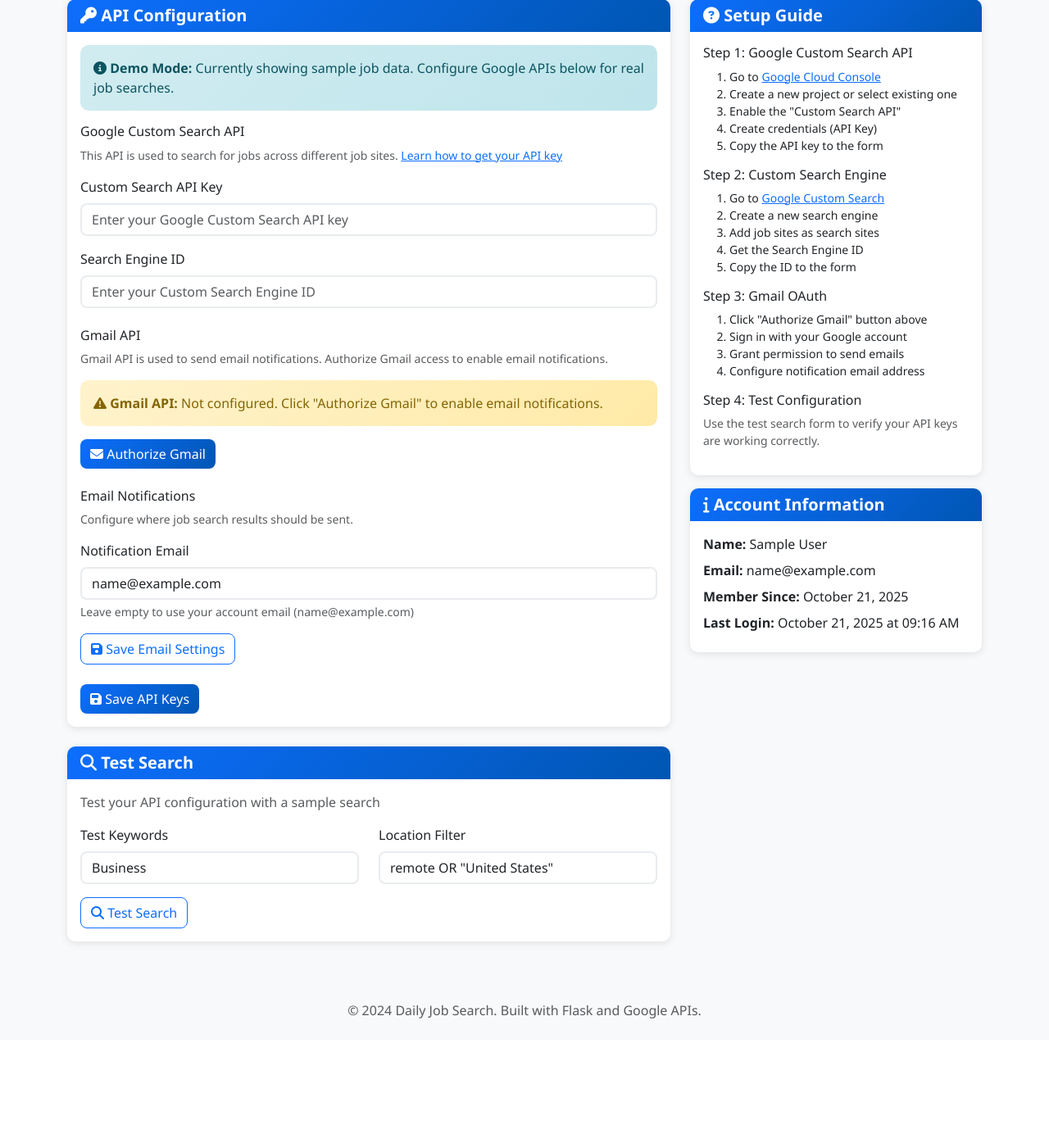
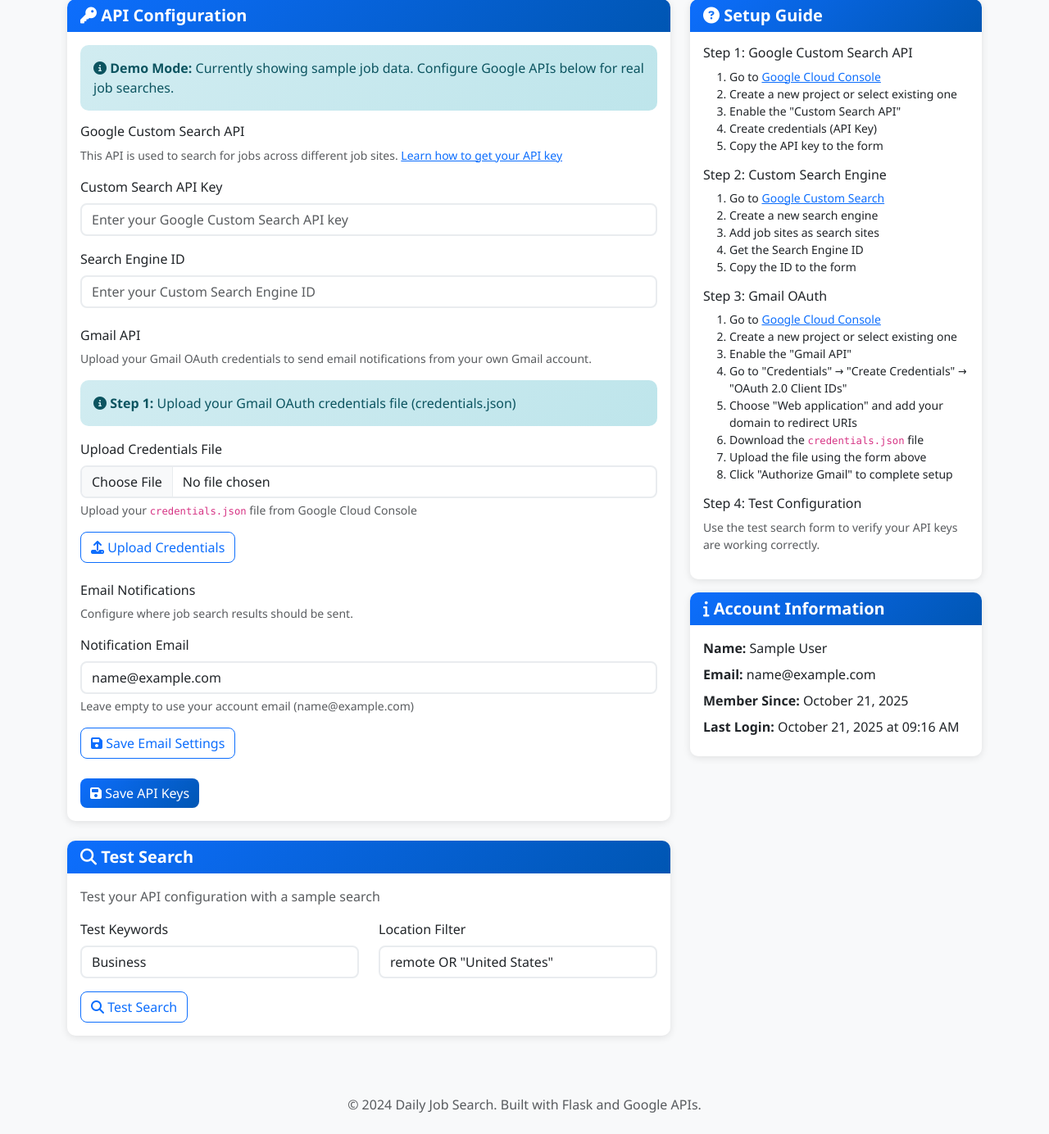
Before and after one commit to AYHD-youtube/daily-job-search, a Flask app: page /settings in a window 1280 px wide. Shown: the part 173-1557 px from the top of the page at 82% size. Before the commit the page ends 1416 px from the top, so only its background shows below. Run offline with Flask 3, Linux system fonts and the light colour scheme; the visitor is signed in with stand-in values (Sample User, id 1); some libraries are stand-ins or nearby versions.

Commit message:
feat(oauth): add user-specific Gmail OAuth credentials upload
- Add user_oauth_credentials field to User model
- Add file upload functionality for credentials.json
- Update Gmail OAuth flow to use user-uploaded credentials
- Add step-by-step UI for credentials upload and authorization
- Add validation for uploaded credentials file
- Update setup guide with detailed OAuth instructions

```diff
--- a/app.py
+++ b/app.py
@@ -11,6 +11,7 @@ import secrets
 from datetime import datetime, timedelta
 from werkzeug.security import generate_password_hash, check_password_hash
 from flask import Flask, render_template, request, redirect, url_for, flash, jsonify, session
+from werkzeug.utils import secure_filename
 from flask_sqlalchemy import SQLAlchemy
 from flask_login import LoginManager, UserMixin, login_user, logout_user, login_required, current_user
 from google.oauth2.credentials import Credentials
@@ -31,6 +32,8 @@ app = Flask(__name__)
 app.config['SECRET_KEY'] = os.environ.get('SECRET_KEY', secrets.token_hex(32))
 app.config['SQLALCHEMY_DATABASE_URI'] = os.environ.get('DATABASE_URL', 'sqlite:///job_search.db')
 app.config['SQLALCHEMY_TRACK_MODIFICATIONS'] = False
+app.config['UPLOAD_FOLDER'] = 'user_credentials'
+app.config['MAX_CONTENT_LENGTH'] = 16 * 1024 * 1024  # 16MB max file size
 
 # Initialize extensions
 db = SQLAlchemy(app)
@@ -66,6 +69,7 @@ class User(UserMixin, db.Model):
     google_id = db.Column(db.String(120), unique=True)
     google_credentials = db.Column(db.Text)  # JSON string of credentials
     gmail_credentials = db.Column(db.Text)  # JSON string of Gmail OAuth credentials
+    user_oauth_credentials = db.Column(db.Text)  # User-uploaded OAuth credentials JSON
     notification_email = db.Column(db.String(120))  # Email address to send notifications to
     created_at = db.Column(db.DateTime, default=datetime.utcnow)
     last_login = db.Column(db.DateTime, default=datetime.utcnow)
@@ -170,25 +174,40 @@ def get_google_credentials(user):
         logger.error(f"Error getting credentials for user {user.id}: {e}")
         return None
 
-def get_gmail_flow():
-    """Create Gmail OAuth flow"""
-    if not GOOGLE_CLIENT_ID or not GOOGLE_CLIENT_SECRET:
-        return None
+def get_gmail_flow(user=None):
+    """Create Gmail OAuth flow using user's credentials"""
+    if user and user.user_oauth_credentials:
+        try:
+            # Use user's uploaded OAuth credentials
+            client_config = json.loads(user.user_oauth_credentials)
+            flow = Flow.from_client_config(
+                client_config,
+                scopes=GMAIL_SCOPES,
+                redirect_uri=request.url_root + 'gmail-callback'
+            )
+            return flow
+        except Exception as e:
+            logger.error(f"Error creating flow from user credentials: {e}")
+            return None
 
-    flow = Flow.from_client_config(
-        {
-            "web": {
-                "client_id": GOOGLE_CLIENT_ID,
-                "client_secret": GOOGLE_CLIENT_SECRET,
-                "auth_uri": "https://accounts.google.com/o/oauth2/auth",
-                "token_uri": "https://oauth2.googleapis.com/token",
-                "redirect_uris": [GOOGLE_REDIRECT_URI]
-            }
-        },
-        scopes=GMAIL_SCOPES,
-        redirect_uri=GOOGLE_REDIRECT_URI
-    )
-    return flow
+    # Fallback to global OAuth credentials if available
+    if GOOGLE_CLIENT_ID and GOOGLE_CLIENT_SECRET:
+        flow = Flow.from_client_config(
+            {
+                "web": {
+                    "client_id": GOOGLE_CLIENT_ID,
+                    "client_secret": GOOGLE_CLIENT_SECRET,
+                    "auth_uri": "https://accounts.google.com/o/oauth2/auth",
+                    "token_uri": "https://oauth2.googleapis.com/token",
+                    "redirect_uris": [GOOGLE_REDIRECT_URI]
+                }
+            },
+            scopes=GMAIL_SCOPES,
+            redirect_uri=GOOGLE_REDIRECT_URI
+        )
+        return flow
+
+    return None
 
 def get_gmail_credentials(user):
     """Get Gmail credentials for user"""
@@ -845,9 +864,9 @@ def callback():
 @login_required
 def gmail_auth():
     """Start Gmail OAuth flow"""
-    flow = get_gmail_flow()
+    flow = get_gmail_flow(current_user)
     if not flow:
-        flash('Gmail OAuth not configured', 'error')
+        flash('Gmail OAuth not configured. Please upload your credentials.json file first.', 'error')
         return redirect(url_for('settings'))
 
     authorization_url, state = flow.authorization_url(
@@ -862,9 +881,9 @@ def gmail_auth():
 @login_required
 def gmail_callback():
     """Handle Gmail OAuth callback"""
-    flow = get_gmail_flow()
+    flow = get_gmail_flow(current_user)
     if not flow:
-        flash('Gmail OAuth not configured', 'error')
+        flash('Gmail OAuth not configured. Please upload your credentials.json file first.', 'error')
         return redirect(url_for('settings'))
 
     try:
@@ -927,11 +946,13 @@ def settings():
 
     # Get Gmail status
     gmail_configured = bool(current_user.gmail_credentials)
+    oauth_credentials_uploaded = bool(current_user.user_oauth_credentials)
     notification_email = current_user.notification_email or current_user.email
 
     return render_template('settings.html',
                          api_keys=api_keys,
                          gmail_configured=gmail_configured,
+                         oauth_credentials_uploaded=oauth_credentials_uploaded,
                          notification_email=notification_email)
 
 @app.route('/jobs')
@@ -985,6 +1006,41 @@ def save_email_settings():
     db.session.commit()
 
     return jsonify({'success': True, 'message': 'Email settings saved successfully'})
+
+@app.route('/api/upload-credentials', methods=['POST'])
+@login_required
+def upload_credentials():
+    """Upload user's OAuth credentials file"""
+    if 'credentials' not in request.files:
+        return jsonify({'success': False, 'message': 'No file uploaded'}), 400
+
+    file = request.files['credentials']
+    if file.filename == '':
+        return jsonify({'success': False, 'message': 'No file selected'}), 400
+
+    if file and file.filename.endswith('.json'):
+        try:
+            # Read and validate the JSON file
+            content = file.read().decode('utf-8')
+            credentials_data = json.loads(content)
+
+            # Validate that it's a proper OAuth credentials file
+            if 'web' not in credentials_data and 'installed' not in credentials_data:
+                return jsonify({'success': False, 'message': 'Invalid credentials file format'}), 400
+
+            # Save to user's record
+            current_user.user_oauth_credentials = content
+            db.session.commit()
+
+            return jsonify({'success': True, 'message': 'Credentials uploaded successfully'})
+
+        except json.JSONDecodeError:
+            return jsonify({'success': False, 'message': 'Invalid JSON file'}), 400
+        except Exception as e:
+            logger.error(f"Error uploading credentials: {e}")
+            return jsonify({'success': False, 'message': 'Error processing file'}), 500
+
+    return jsonify({'success': False, 'message': 'Please upload a .json file'}), 400
 
 @app.route('/api/gmail-status')
 @login_required
--- a/templates/settings.html
+++ b/templates/settings.html
@@ -48,23 +48,41 @@
                     <div class="mb-4">
                         <h6>Gmail API</h6>
                         <p class="text-muted small">
-                            Gmail API is used to send email notifications.
-                            Authorize Gmail access to enable email notifications.
+                            Upload your Gmail OAuth credentials to send email notifications from your own Gmail account.
                         </p>
 
-                        {% if gmail_configured %}
+                        {% if not oauth_credentials_uploaded %}
+                        <div class="alert alert-info">
+                            <i class="fas fa-info-circle"></i>
+                            <strong>Step 1:</strong> Upload your Gmail OAuth credentials file (credentials.json)
+                        </div>
+
+                        <div class="mb-3">
+                            <label for="credentialsFile" class="form-label">Upload Credentials File</label>
+                            <input type="file" class="form-control" id="credentialsFile" accept=".json">
+                            <div class="form-text">
+                                Upload your <code>credentials.json</code> file from Google Cloud Console
+                            </div>
+                        </div>
+
+                        <button type="button" class="btn btn-outline-primary" onclick="uploadCredentials()">
+                            <i class="fas fa-upload"></i> Upload Credentials
+                        </button>
+
+                        {% elif not gmail_configured %}
+                        <div class="alert alert-warning">
+                            <i class="fas fa-exclamation-triangle"></i>
+                            <strong>Step 2:</strong> Authorize Gmail access to enable email notifications.
+                        </div>
+                        <a href="/gmail-auth" class="btn btn-primary">
+                            <i class="fas fa-envelope"></i> Authorize Gmail
+                        </a>
+
+                        {% else %}
                         <div class="alert alert-success">
                             <i class="fas fa-check-circle"></i>
                             <strong>Gmail API:</strong> Configured and ready to send emails
                         </div>
-                        {% else %}
-                        <div class="alert alert-warning">
-                            <i class="fas fa-exclamation-triangle"></i>
-                            <strong>Gmail API:</strong> Not configured. Click "Authorize Gmail" to enable email notifications.
-                        </div>
-                        <a href="/gmail-auth" class="btn btn-primary">
-                            <i class="fas fa-envelope"></i> Authorize Gmail
-                        </a>
                         {% endif %}
                     </div>
 
@@ -163,10 +181,14 @@
 
                 <h6>Step 3: Gmail OAuth</h6>
                 <ol class="small">
-                    <li>Click "Authorize Gmail" button above</li>
-                    <li>Sign in with your Google account</li>
-                    <li>Grant permission to send emails</li>
-                    <li>Configure notification email address</li>
+                    <li>Go to <a href="https://console.cloud.google.com/" target="_blank">Google Cloud Console</a></li>
+                    <li>Create a new project or select existing one</li>
+                    <li>Enable the "Gmail API"</li>
+                    <li>Go to "Credentials" → "Create Credentials" → "OAuth 2.0 Client IDs"</li>
+                    <li>Choose "Web application" and add your domain to redirect URIs</li>
+                    <li>Download the <code>credentials.json</code> file</li>
+                    <li>Upload the file using the form above</li>
+                    <li>Click "Authorize Gmail" to complete setup</li>
                 </ol>
 
                 <h6>Step 4: Test Configuration</h6>
@@ -340,6 +362,44 @@ function saveEmailSettings() {
     });
 }
 
+function uploadCredentials() {
+    const fileInput = document.getElementById('credentialsFile');
+    const file = fileInput.files[0];
+
+    if (!file) {
+        showAlert('Please select a credentials file', 'warning');
+        return;
+    }
+
+    if (!file.name.endsWith('.json')) {
+        showAlert('Please select a .json file', 'warning');
+        return;
+    }
+
+    const formData = new FormData();
+    formData.append('credentials', file);
+
+    fetch('/api/upload-credentials', {
+        method: 'POST',
+        body: formData
+    })
+    .then(response => response.json())
+    .then(data => {
+        if (data.success) {
+            showAlert(data.message, 'success');
+            // Reload page to show updated status
+            setTimeout(() => {
+                window.location.reload();
+            }, 2000);
+        } else {
+            showAlert('Error: ' + data.message, 'danger');
+        }
+    })
+    .catch(error => {
+        showAlert('Error uploading credentials: ' + error, 'danger');
+    });
+}
+
 function sendTestEmail() {
     if (!confirm('Send a test email to verify Gmail configuration?')) {
         return;
```
